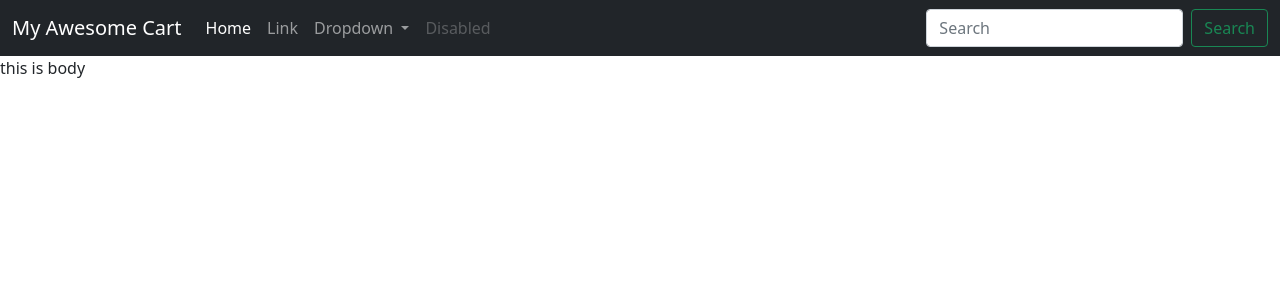
After one commit to hackerharsh-77/Ecommerce-Django, a Django app: template shop/templates/shop/about.html in a window 1280 px wide. The commit adds this page. Shown: the top 300 px of the page. Run offline with Django 4.2, Linux system fonts and the light colour scheme; the template is opened without the code that fills it, so the values that code supplies are empty.

Commit message:
templates inherited

```diff
--- a/mac/settings.py
+++ b/mac/settings.py
@@ -130,3 +130,7 @@ STATICFILES_DIRS = [
 # https://docs.djangoproject.com/en/4.0/ref/settings/#default-auto-field
 
 DEFAULT_AUTO_FIELD = 'django.db.models.BigAutoField'
+
+#managing media
+MEDIA_ROOT = os.path.join(BASE_DIR, 'media')
+MEDIA_URL = '/media/'
--- a/mac/urls.py
+++ b/mac/urls.py
@@ -15,9 +15,11 @@ Including another URLconf
 """
 from django.contrib import admin
 from django.urls import path,include
+from django.conf import settings
+from django.conf.urls.static import static
 
 urlpatterns = [
     path('admin/', admin.site.urls),
     path('shop/', include('shop.urls')),
     path('blog/', include('blog.urls'))
-]
+] + static(settings.MEDIA_URL, document_root = settings.MEDIA_ROOT )
--- /dev/null
+++ b/shop/templates/shop/about.html
@@ -0,0 +1,5 @@
+{% extends 'shop/basic.html' %}
+
+{% block title %} Title of about {% endblock%}
+
+{% block body %} this is body{% endblock%}
--- /dev/null
+++ b/shop/templates/shop/basic.html
@@ -0,0 +1,67 @@
+<!doctype html>
+{% load static %}
+<html lang="en">
+  <head>
+    <!-- Required meta tags -->
+    <meta charset="utf-8">
+    <meta name="viewport" content="width=device-width, initial-scale=1">
+
+    <!-- Bootstrap CSS -->
+    <link href="https://cdn.jsdelivr.net/npm/bootstrap@5.1.3/dist/css/bootstrap.min.css" rel="stylesheet" integrity="sha384-1BmE4kWBq78iYhFldvKuhfTAU6auU8tT94WrHftjDbrCEXSU1oBoqyl2QvZ6jIW3" crossorigin="anonymous">
+
+    <title>{% block title %} {% endblock%}</title>
+    <style>
+
+    </style>
+  </head>
+  <body>
+    <nav class="navbar navbar-expand-lg navbar-dark bg-dark">
+      <div class="container-fluid">
+        <a class="navbar-brand" href="#">My Awesome Cart</a>
+        <button class="navbar-toggler" type="button" data-bs-toggle="collapse" data-bs-target="#navbarSupportedContent" aria-controls="navbarSupportedContent" aria-expanded="false" aria-label="Toggle navigation">
+          <span class="navbar-toggler-icon"></span>
+        </button>
+        <div class="collapse navbar-collapse" id="navbarSupportedContent">
+          <ul class="navbar-nav me-auto mb-2 mb-lg-0">
+            <li class="nav-item">
+              <a class="nav-link active" aria-current="page" href="#">Home</a>
+            </li>
+            <li class="nav-item">
+              <a class="nav-link" href="#">Link</a>
+            </li>
+            <li class="nav-item dropdown">
+              <a class="nav-link dropdown-toggle" href="#" id="navbarDropdown" role="button" data-bs-toggle="dropdown" aria-expanded="false">
+                Dropdown
+              </a>
+              <ul class="dropdown-menu" aria-labelledby="navbarDropdown">
+                <li><a class="dropdown-item" href="#">Action</a></li>
+                <li><a class="dropdown-item" href="#">Another action</a></li>
+                <li><hr class="dropdown-divider"></li>
+                <li><a class="dropdown-item" href="#">Something else here</a></li>
+              </ul>
+            </li>
+            <li class="nav-item">
+              <a class="nav-link disabled">Disabled</a>
+            </li>
+          </ul>
+          <form class="d-flex">
+            <input class="form-control me-2" type="search" placeholder="Search" aria-label="Search">
+            <button class="btn btn-outline-success" type="submit">Search</button>
+          </form>
+        </div>
+      </div>
+    </nav>
+    <!--navbar ends-->
+    {% block body %} {% endblock%}
+
+
+ <!-- Option 1: Bootstrap Bundle with Popper -->
+ <script src="https://cdn.jsdelivr.net/npm/bootstrap@5.1.3/dist/js/bootstrap.bundle.min.js" integrity="sha384-ka7Sk0Gln4gmtz2MlQnikT1wXgYsOg+OMhuP+IlRH9sENBO0LRn5q+8nbTov4+1p" crossorigin="anonymous"></script>
+
+ <!-- Option 2: Separate Popper and Bootstrap JS -->
+ <!--
+ <script src="https://cdn.jsdelivr.net/npm/@popperjs/core@2.10.2/dist/umd/popper.min.js" integrity="sha384-7+zCNj/IqJ95wo16oMtfsKbZ9ccEh31eOz1HGyDuCQ6wgnyJNSYdrPa03rtR1zdB" crossorigin="anonymous"></script>
+ <script src="https://cdn.jsdelivr.net/npm/bootstrap@5.1.3/dist/js/bootstrap.min.js" integrity="sha384-QJHtvGhmr9XOIpI6YVutG+2QOK9T+ZnN4kzFN1RtK3zEFEIsxhlmWl5/YESvpZ13" crossorigin="anonymous"></script>
+ -->
+</body>
+</html>
--- a/shop/views.py
+++ b/shop/views.py
@@ -6,7 +6,7 @@ def index(request):
     return render(request,'shop/index.html')
 
 def about(request):
-    return HttpResponse("We are at about")
+    return render(request,'shop/about.html')
 
 def contact(request):
     return HttpResponse("We are at contact")
```
Also changed, not shown: shop/templates/shop/index.html (+16 -6 lines), db.sqlite3, media/shop/images/b1malang.jpg (added), shop/models.py (line endings or trailing spaces).
